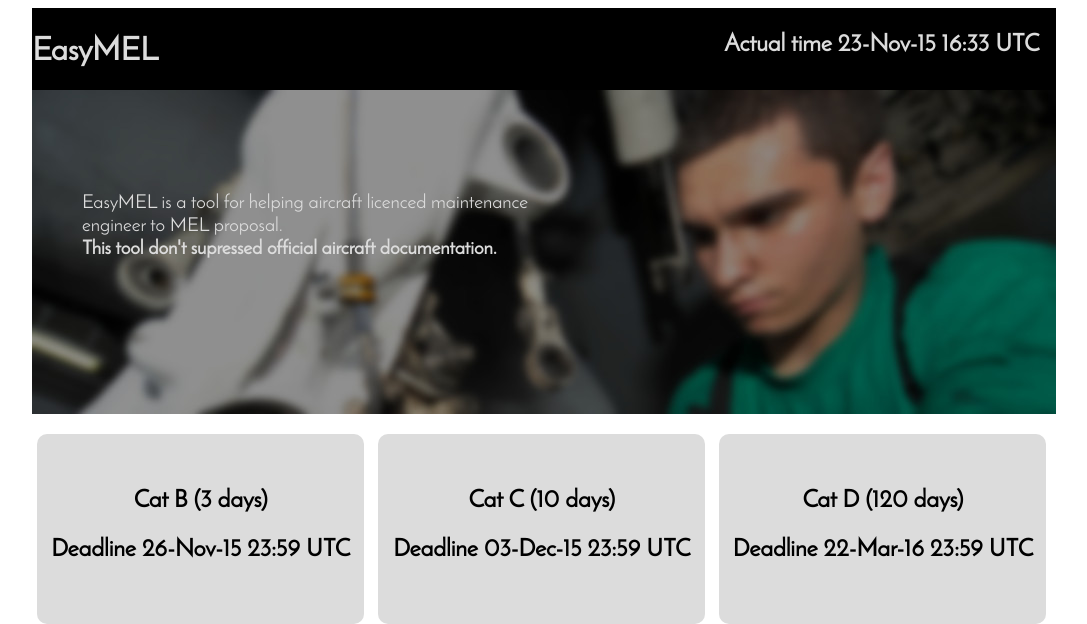
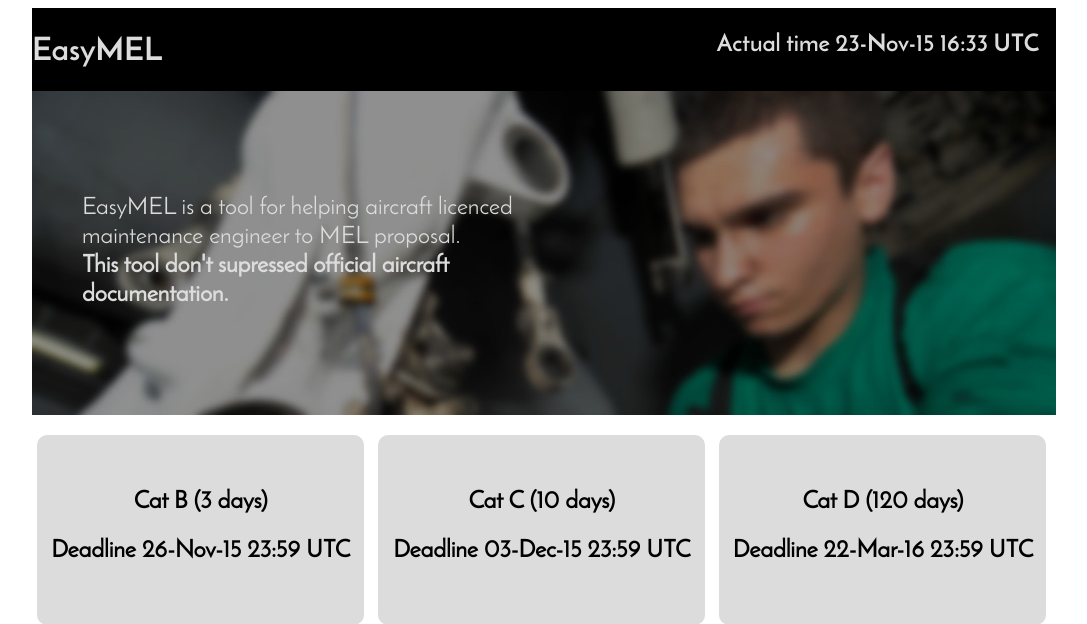
Before and after one commit to FlorentinGarnier/easyMEL, a PHP site: page / in a window 1280 px wide. Shown: the top 624 px of the page, without its empty margins (96-1183 px from the left). Run offline with PHP 8.4, Linux system fonts and the light colour scheme.

Commit message:
Modification et nettoyage des fichier

```diff
--- a/stylesheet.css
+++ b/stylesheet.css
@@ -72,6 +72,7 @@ header
 {
   background-color: #000000;
   margin-bottom: 0px;
+  font-family: josefin_sansbold;
 }
 
 #banner
@@ -84,9 +85,9 @@ header
 #intro
 {
   color: #dcdcdc;
-  font-size: 1.2em;
+  font-size: 1.5em;
   margin-bottom: 0px;
-  position: relative;
+
 }
 
 #intro p
@@ -96,7 +97,7 @@ header
     padding-bottom: 50px;
     width: 50%;
     padding-left: 50px;
-}
+   }
 
 .categorie
 {
```
Also changed, not shown: 1 other file.
